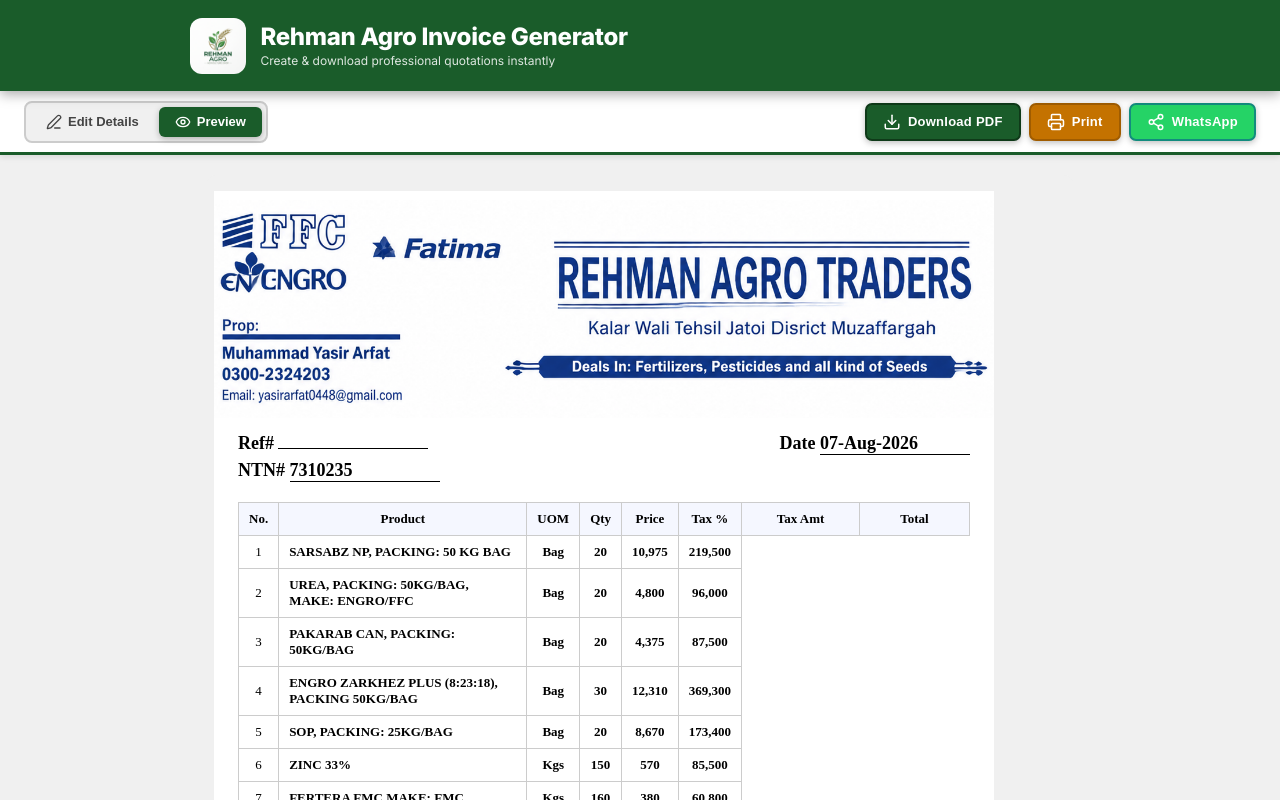
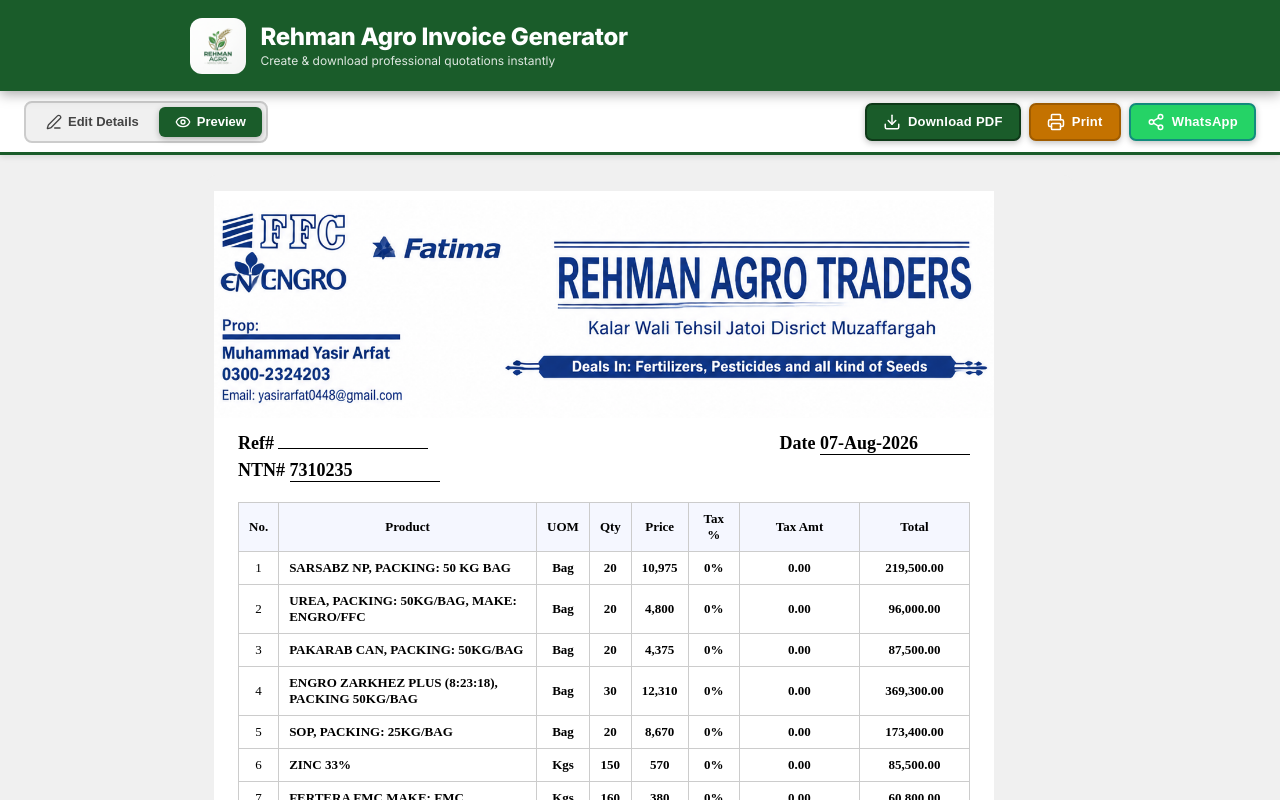
Before and after one commit to ranaaalihaider/Rehman-Agro-Invoice-Generator, a React (Vite) app: page / in a window 1280 px wide. Both pictures are taken after a click on the button "Preview". Shown: the top 800 px of the page. Built offline with nearby package versions, Linux system fonts and the light colour scheme.

Commit message:
Fix invoice table columns - add Tax%, Tax Amt, Total per product

```diff
--- a/src/App.jsx
+++ b/src/App.jsx
@@ -450,13 +450,17 @@
                       <td className="bold-val">{p.uom}</td>
                       <td className="bold-val">{p.qty}</td>
                       <td className="bold-val">{p.price.toLocaleString()}</td>
-                      <td className="bold-val">{(p.qty * p.price).toLocaleString()}</td>
+                      <td className="bold-val">{p.tax}%</td>
+                      <td className="bold-val">{(p.qty * p.price * (p.tax / 100)).toLocaleString(undefined, { minimumFractionDigits: 2, maximumFractionDigits: 2 })}</td>
+                      <td className="bold-val">{(p.qty * p.price + p.qty * p.price * (p.tax / 100)).toLocaleString(undefined, { minimumFractionDigits: 2, maximumFractionDigits: 2 })}</td>
                     </tr>
                   ))}
                   {Array.from({ length: Math.max(0, 10 - products.length) }).map((_, i) => (
                     <tr key={`empty-${i}`}>
                       <td style={{ textAlign: 'center' }}>{products.length + i + 1}</td>
                       <td>&nbsp;</td>
+                      <td></td>
+                      <td></td>
                       <td></td>
                       <td></td>
                       <td></td>
@@ -563,13 +567,15 @@
                       <td className="bold-val">{p.uom}</td>
                       <td className="bold-val">{p.qty}</td>
                       <td className="bold-val">{p.price.toLocaleString()}</td>
-                      <td className="bold-val">{(p.qty * p.price).toLocaleString()}</td>
+                      <td className="bold-val">{p.tax}%</td>
+                      <td className="bold-val">{(p.qty * p.price * (p.tax / 100)).toLocaleString(undefined, { minimumFractionDigits: 2, maximumFractionDigits: 2 })}</td>
+                      <td className="bold-val">{(p.qty * p.price + p.qty * p.price * (p.tax / 100)).toLocaleString(undefined, { minimumFractionDigits: 2, maximumFractionDigits: 2 })}</td>
                     </tr>
                   ))}
                   {Array.from({ length: Math.max(0, 10 - products.length) }).map((_, i) => (
                     <tr key={`empty-${i}`}>
                       <td style={{ textAlign: 'center' }}>{products.length + i + 1}</td>
-                      <td>&nbsp;</td><td></td><td></td><td></td>
+                      <td>&nbsp;</td><td></td><td></td><td></td><td></td><td></td>
                       <td className="bold-val">0</td>
                     </tr>
                   ))}
```
